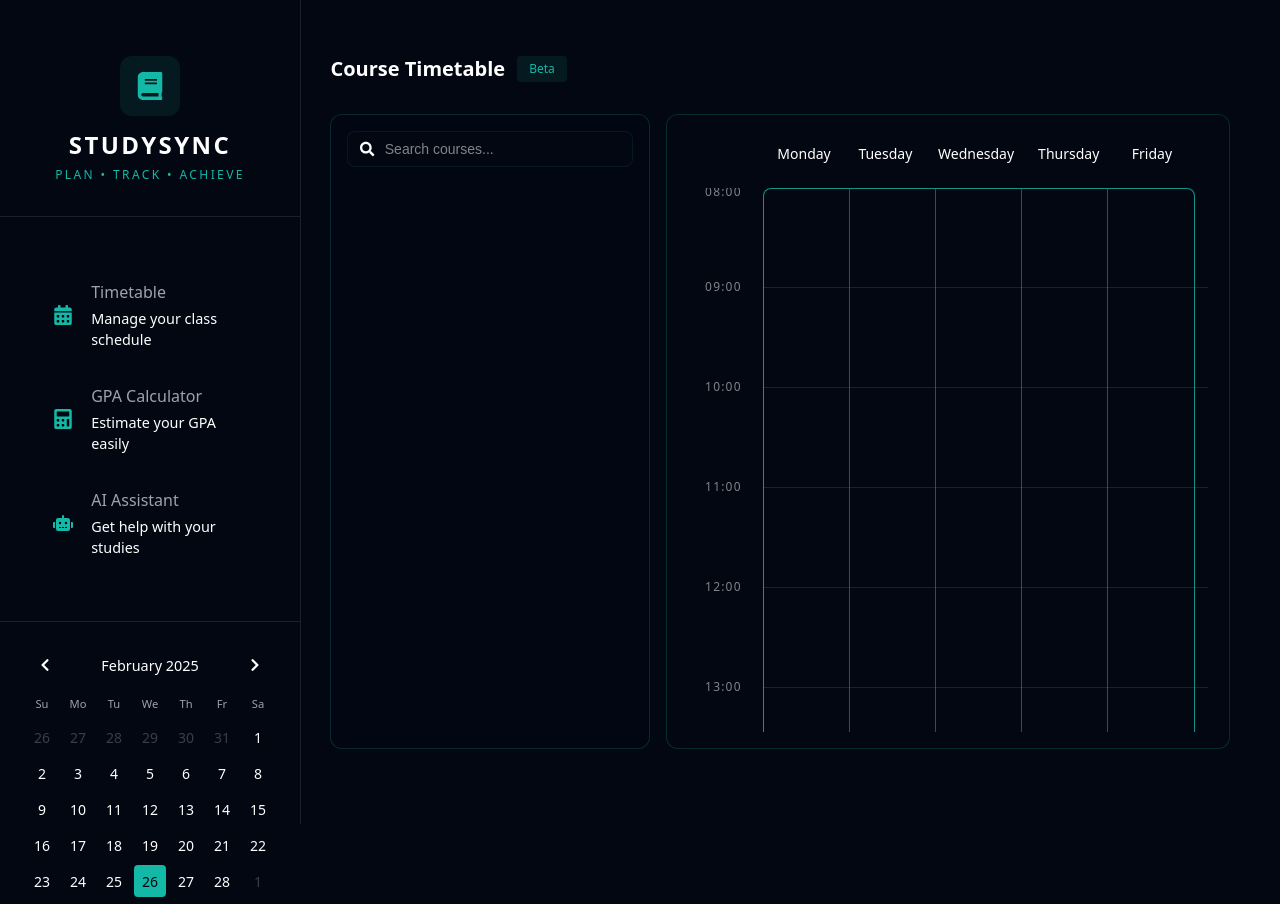
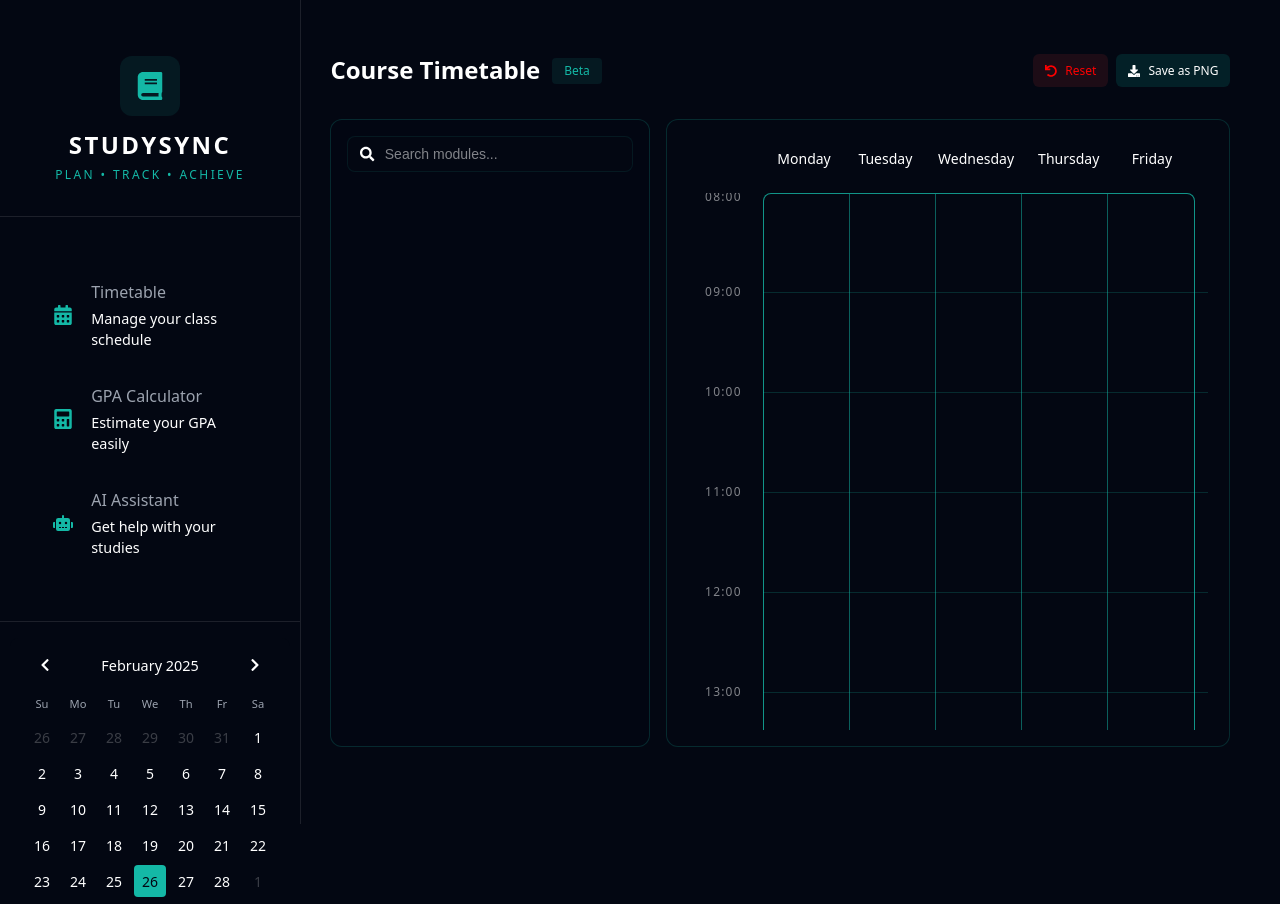
Before and after one commit to MarcusMQF/StudySync, a React (Vite) app: page / in a window 1280 px wide. Built offline with nearby package versions, Linux system fonts and the light colour scheme; a web font is replaced by a local one.

Commit message:
Reset and Save as PNG

```diff
--- a/package.json
+++ b/package.json
@@ -12,6 +12,7 @@
   "dependencies": {
     "@radix-ui/react-popover": "^1.1.6",
     "date-fns": "^4.1.0",
+    "html2canvas": "^1.4.1",
     "my-student-tools": "file:",
     "react": "^19.0.0",
     "react-dom": "^19.0.0",
--- a/src/components/Timetable/Timetable.css
+++ b/src/components/Timetable/Timetable.css
@@ -5,6 +5,7 @@
   display: flex;
   flex-direction: column;
   overflow: hidden;
+  margin-top: -2px;
 }
 
 .timetable-header {
@@ -12,10 +13,11 @@
   align-items: center;
   gap: 0.75rem;
   margin-bottom: 1rem;
+  width: 100%;
 }
 
 .timetable-header h1 {
-  font-size: 1.25rem;
+  font-size: 1.5rem;
   font-weight: 600;
   margin: 0;
   color: #ffffff;
@@ -412,7 +414,7 @@
   flex-direction: column;
   margin-top: 0;
   height: calc(var(--block-height)) !important;
-  transform: translateY(-2px);
+  transform: translateY(-1px);
 }
 
 .course-block:hover {
@@ -669,3 +671,41 @@
     max-height: 300px;
   }
 }
+
+.header-actions {
+  display: flex;
+  gap: 0.5rem;
+  margin-left: auto;
+}
+
+.action-button {
+  display: flex;
+  align-items: center;
+  gap: 0.5rem;
+  padding: 0.5rem 0.75rem;
+  border-radius: 6px;
+  font-size: 0.75rem;
+  font-weight: 500;
+  cursor: pointer;
+  transition: all 0.2s ease;
+  border: none;
+  outline: none;
+}
+
+.reset-button {
+  background: rgba(255, 59, 59, 0.1);
+  color: rgb(255, 0, 0);
+}
+
+.reset-button:hover {
+  background: rgba(239, 68, 68, 0.2);
+}
+
+.save-button {
+  background: rgba(0, 255, 225, 0.1);
+  color: #ffffff;
+}
+
+.save-button:hover {
+  background: rgba(20, 184, 166, 0.2);
+}
--- a/src/components/Timetable/Timetable.tsx
+++ b/src/components/Timetable/Timetable.tsx
@@ -1,5 +1,6 @@
 import React, { useState, useRef, useEffect } from 'react';
-import { FaSearch, FaClock, FaMapMarkerAlt, FaUser, FaChevronDown, FaChevronUp, FaPlus, FaTrash } from 'react-icons/fa';
+import { FaSearch, FaClock, FaMapMarkerAlt, FaUser, FaChevronDown, FaChevronUp, FaPlus, FaTrash, FaDownload, FaUndo } from 'react-icons/fa';
+import html2canvas from 'html2canvas';
 import './Timetable.css';
 
 interface CourseOccurrence {
@@ -41,6 +42,7 @@
     [courseId: string]: number | null;
   }>({});
   const searchContainerRef = useRef<HTMLDivElement>(null);
+  const timetableRef = useRef<HTMLDivElement>(null);
 
   // Available courses data
   const availableCourses: Course[] = [
@@ -261,11 +263,64 @@
     });
   };
 
+  const handleReset = () => {
+    setTimetableOccurrences({});
+    setAddedOccurrences({});
+  };
+
+  const handleSaveAsPng = () => {
+    if (timetableRef.current) {
+      // First, get the original scroll position and dimensions
+      const gridContainer = timetableRef.current.querySelector('.grid-scroll-container');
+      const originalScrollTop = gridContainer ? gridContainer.scrollTop : 0;
+      const originalHeight = timetableRef.current.style.height;
+      const originalOverflow = timetableRef.current.style.overflow;
+
+      // Temporarily modify the timetable to show all content
+      if (gridContainer) gridContainer.scrollTop = 0;
+      timetableRef.current.style.height = 'auto';
+      timetableRef.current.style.overflow = 'visible';
+
+      // Use better quality settings for html2canvas
+      html2canvas(timetableRef.current, {
+        backgroundColor: '#030712', // Match your dark background
+        scale: 2, // Higher resolution
+        useCORS: true, // Allow cross-origin images
+        allowTaint: true,
+        logging: false,
+        windowWidth: document.documentElement.offsetWidth,
+        windowHeight: document.documentElement.offsetHeight
+      }).then(canvas => {
+        // Create high-quality PNG
+        const image = canvas.toDataURL('image/png', 1.0);
+        const link = document.createElement('a');
+        link.href = image;
+        link.download = 'course-timetable.png';
+        link.click();
+
+        // Restore original settings
+        if (gridContainer) gridContainer.scrollTop = originalScrollTop;
+        if (timetableRef.current) {
+          timetableRef.current.style.height = originalHeight;
+          timetableRef.current.style.overflow = originalOverflow;
+        }
+      });
+    }
+  };
+
   return (
     <div className="timetable-container">
       <div className="timetable-header">
         <h1>Course Timetable</h1>
         <span className="draft-tag">Beta</span>
+        <div className="header-actions">
+          <button className="action-button reset-button" onClick={handleReset}>
+            <FaUndo /> Reset
+          </button>
+          <button className="action-button save-button" onClick={handleSaveAsPng}>
+            <FaDownload /> Save as PNG
+          </button>
+        </div>
       </div>
 
       <div className="timetable-layout">
@@ -276,7 +331,7 @@
               <FaSearch className="search-icon" />
               <input
                 type="text"
-                placeholder="Search courses..."
+                placeholder="Search modules..."
                 value={searchQuery}
                 onChange={(e) => {
                   setSearchQuery(e.target.value);
@@ -370,7 +425,7 @@
         </div>
 
         {/* Right Panel - Timetable Grid */}
-        <div className="timetable-grid">
+        <div className="timetable-grid" ref={timetableRef}>
           <div className="days-header">
             <div></div> {/* Empty cell for time column */}
             {days.map((day) => (
```
Also changed, not shown: 1 other file (tests, documents, lock files or other folders).
